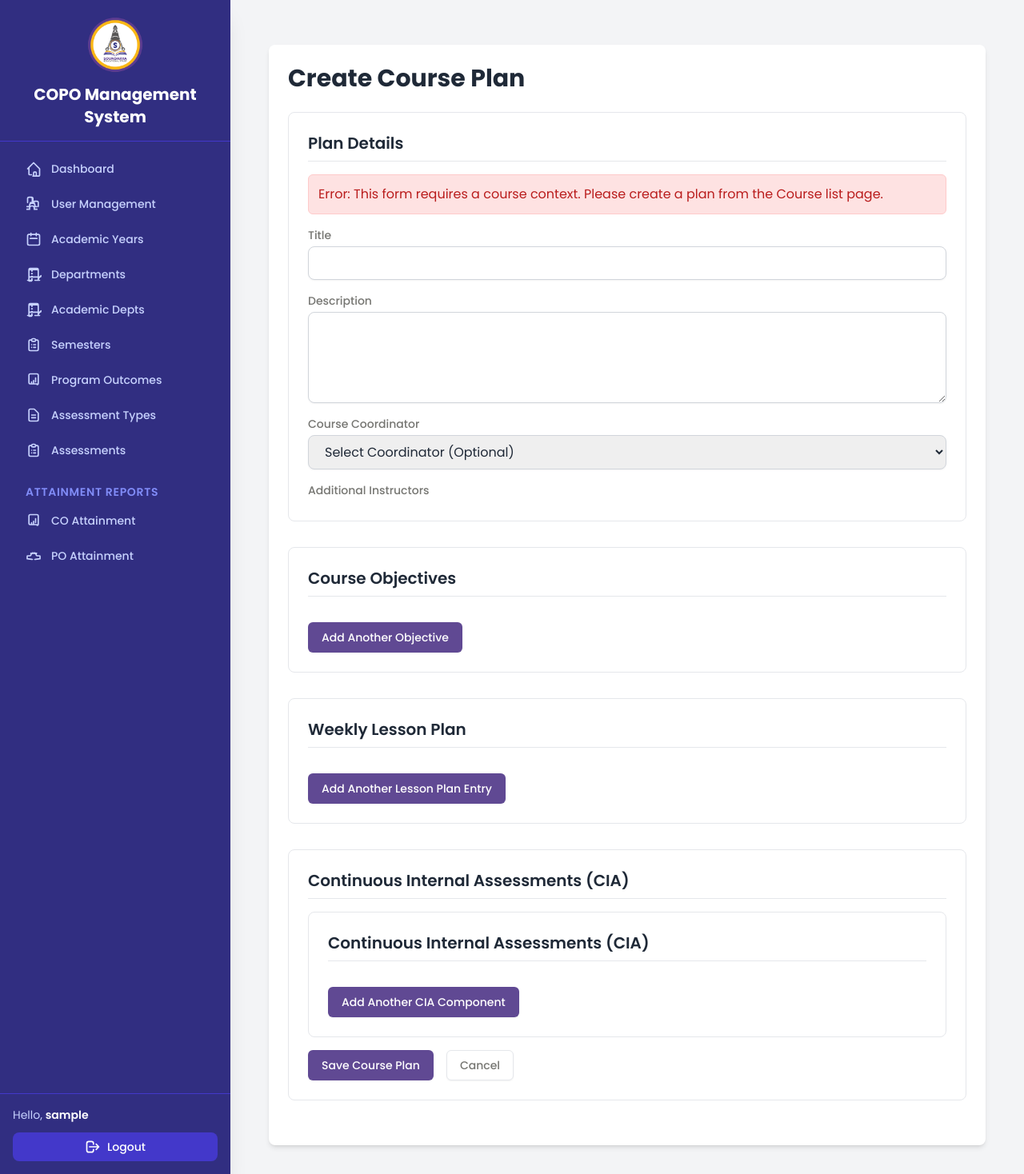
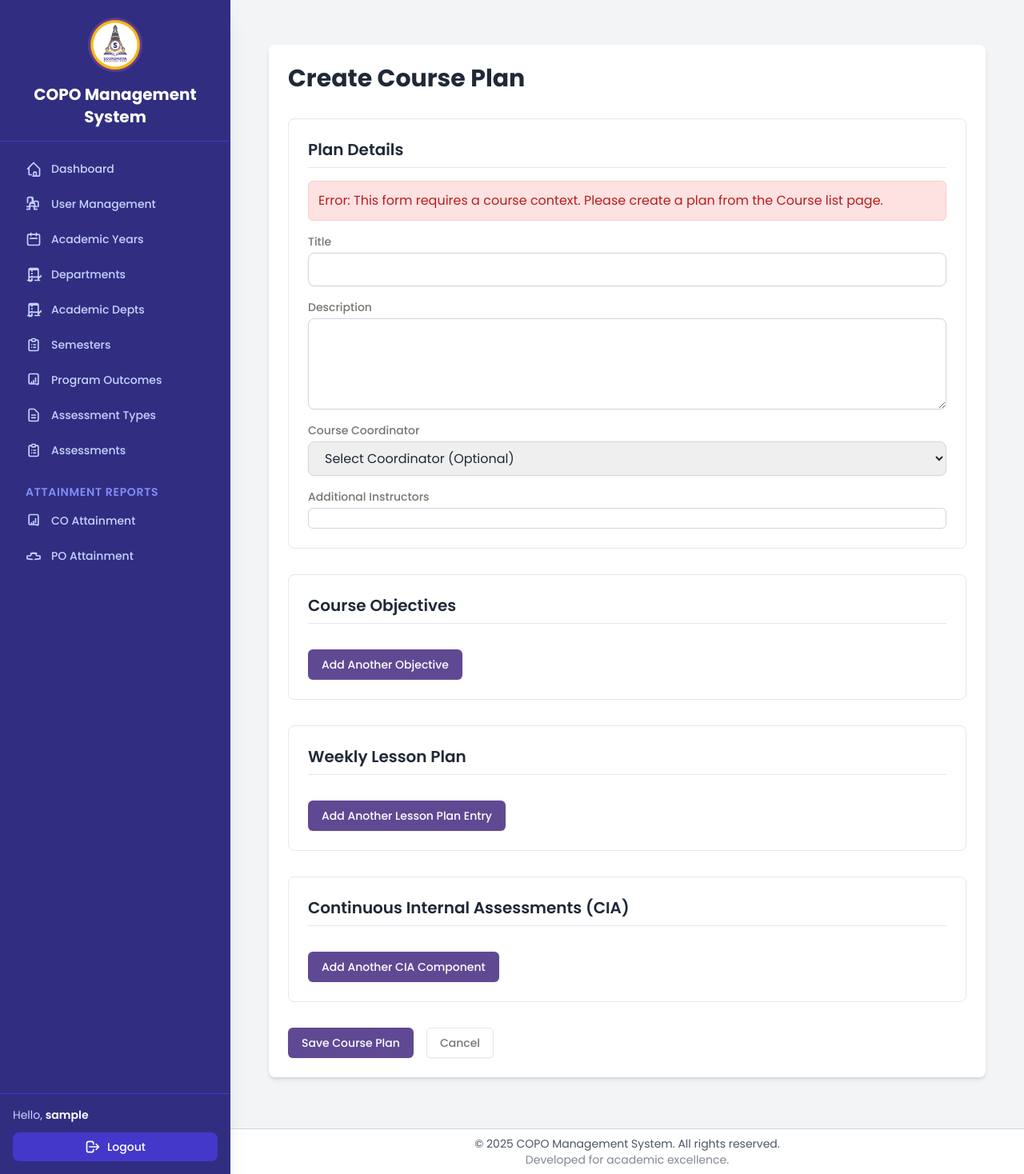
Before and after one commit to deepanshuSoni22/copo-management, a Django app: page /academics/course-plans/create/ in a window 1280 px wide. Shown: the whole page at 80% size. Run offline with Django 5.2, Linux system fonts and the light colour scheme; the visitor is signed in with stand-in values (Sample User, id 1); data comes from the database, SQL or seed files in the repository.

Commit message:
fix ui in course plan

```diff
--- a/academics/forms.py
+++ b/academics/forms.py
@@ -698,8 +698,8 @@ class CourseObjectiveForm(forms.ModelForm):
         model = CourseObjective
         fields = ['order', 'unit_number', 'objective_text']
         widgets = {
-            'order': forms.NumberInput(attrs={'class': 'mt-1 block w-16 px-2 py-1 border border-gray-300 rounded-lg shadow-sm focus:ring-indigo-500 focus:border-indigo-500 sm:text-sm'}),
-            'unit_number': forms.TextInput(attrs={'class': 'mt-1 block w-24 px-2 py-1 border border-gray-300 rounded-lg shadow-sm focus:ring-indigo-500 focus:border-indigo-500 sm:text-sm'}),
+            'order': forms.NumberInput(attrs={'class': 'mt-1 block w-16 px-2 py-1 border border-gray-300 rounded-lg shadow-sm focus:ring-indigo-500 focus:border-indigo-500 sm:text-base'}),
+            'unit_number': forms.TextInput(attrs={'class': 'mt-1 block w-24 px-2 py-1 border border-gray-300 rounded-lg shadow-sm focus:ring-indigo-500 focus:border-indigo-500 sm:text-base'}),
             'objective_text': forms.Textarea(attrs={
                 'class': 'mt-1 block w-full px-4 py-2 border border-gray-300 rounded-lg shadow-sm focus:ring-indigo-500 focus:border-indigo-500 sm:text-base',
                 'rows': 4}),
@@ -762,10 +762,10 @@ class CIAComponentForm(forms.ModelForm):
         model = CIAComponent
         fields = ['order', 'component_name', 'units_covered', 'cos_covered']
         widgets = {
-            'order': forms.NumberInput(attrs={'class': 'mt-1 block w-16 px-2 py-1 border border-gray-300 rounded-lg shadow-sm focus:ring-indigo-500 focus:border-indigo-500 sm:text-sm'}),
+            'order': forms.NumberInput(attrs={'class': 'mt-1 block w-16 px-2 py-1 border border-gray-300 rounded-lg shadow-sm focus:ring-indigo-500 focus:border-indigo-500 sm:text-base'}),
             'component_name': forms.TextInput(attrs={'class': 'mt-1 block w-full px-4 py-2 border border-gray-300 rounded-lg shadow-sm focus:ring-indigo-500 focus:border-indigo-500 sm:text-base'}),
-            'units_covered': forms.TextInput(attrs={'class': 'mt-1 block w-full px-2 py-1 border border-gray-300 rounded-lg shadow-sm focus:ring-indigo-500 focus:border-indigo-500 sm:text-sm', 'placeholder': 'e.g., UNIT 1 & 2'}),
-            'cos_covered': forms.SelectMultiple(attrs={'class': 'mt-1 block w-full px-2 py-1 border border-gray-300 rounded-lg shadow-sm focus:ring-indigo-500 focus:border-indigo-500 sm:text-sm h-24'}),
+            'units_covered': forms.TextInput(attrs={'class': 'mt-1 block w-full px-4 py-2 border border-gray-300 rounded-lg shadow-sm focus:ring-indigo-500 focus:border-indigo-500 sm:text-base', 'placeholder': 'e.g., UNIT 1 & 2'}),
+            'cos_covered': forms.CheckboxSelectMultiple(attrs={'class': 'mt-1 block'}),
         }
 
 # Formset for CIA Components
--- a/academics/templates/academics/course_plan_form.html
+++ b/academics/templates/academics/course_plan_form.html
@@ -61,17 +61,22 @@
                 </div>
                 <div>
                     <label for="{{ course_plan_form.instructors.id_for_label }}" class="block text-sm font-medium text-gray-default mb-1">{{ course_plan_form.instructors.label }}</label>
-                    <div class="mt-1 space-y-2"> {# Style for checkbox list #}
+
+                    <div class="max-h-48 overflow-y-auto border border-gray-300 rounded-md p-3 space-y-2">
                         {% for checkbox in course_plan_form.instructors %}
-                            <div class="flex items-center">
+                            <label
+                                for="{{ checkbox.id_for_label }}"
+                                class="flex items-center space-x-3 p-2 border rounded-md cursor-pointer transition duration-150 ease-in-out hover:bg-indigo-50"
+                            >
                                 {{ checkbox.tag }}
-                                <label for="{{ checkbox.id_for_label }}" class="ml-2 block text-sm font-medium text-gray-default cursor-pointer">
-                                    {{ checkbox.choice_label }}
+                                <span class="text-base text-gray-700">{{ checkbox.choice_label }}</span>
                             </label>
-                            </div>
                         {% endfor %}
                     </div>
+
+                    {% if course_plan_form.instructors.help_text %}
                         <p class="mt-1 text-xs text-gray-default">{{ course_plan_form.instructors.help_text }}</p>
+                    {% endif %}
                     {% if course_plan_form.instructors.errors %}
                         <p class="mt-2 text-sm text-red-600">{{ course_plan_form.instructors.errors.as_text }}</p>
                     {% endif %}
@@ -114,7 +119,7 @@
                                 {% if form.objective_text.errors %}<p class="mt-2 text-sm text-red-600">{{ form.objective_text.errors.as_text }}</p>{% endif %}
                             </div>
                             {% if form.instance.pk and can_edit_full_plan %}
-                            <div class="mt-4 pt-3 border-t border-gray-300 flex justify-end">
+                            <div class="mt-4 pt-3 border-t border-gray-300 flex justify-start">
                                 <label for="{{ form.DELETE.id_for_label }}" class="flex items-center text-sm text-red-600 hover:text-red-800 cursor-pointer transition-colors duration-150">
                                     <input type="checkbox" name="{{ form.DELETE.html_name }}" id="{{ form.DELETE.id_for_label }}" class="h-4 w-4 rounded border-gray-400 text-red-600 focus:ring-red-500">
                                     <span class="ml-2 font-medium">Mark for Deletion</span>
@@ -200,7 +205,7 @@
                                 {% if form.references.errors %}<p class="mt-2 text-sm text-red-600">{{ form.references.errors.as_text }}</p>{% endif %}
                             </div>
                             {% if form.instance.pk %}
-                            <div class="mt-4 pt-3 border-t border-gray-300 flex justify-end">
+                            <div class="mt-4 pt-3 border-t border-gray-300 flex justify-start">
                                 <label for="{{ form.DELETE.id_for_label }}" class="flex items-center text-sm text-red-600 hover:text-red-800 cursor-pointer transition-colors duration-150">
                                     <input type="checkbox" name="{{ form.DELETE.html_name }}" id="{{ form.DELETE.id_for_label }}" class="h-4 w-4 rounded border-gray-400 text-red-600 focus:ring-red-500">
                                     <span class="ml-2 font-medium">Mark for Deletion</span>
@@ -248,17 +253,7 @@
                 </button>
             </div>
 
-            {# --- CIA Components Formset --- #}
-            <div class="border border-border-default rounded-lg p-4 sm:p-6 space-y-4 mb-8">
-                <h2 class="text-lg sm:text-xl font-semibold text-gray-800 mb-4 border-b pb-2">Continuous Internal Assessments (CIA)</h2>
-                {{ cia_component_formset.management_form }}
-                {% if cia_component_formset.non_form_errors %}
-                    <div class="bg-red-100 text-red-700 border border-red-200 p-3 rounded-md mb-4">
-                        {% for error in cia_component_formset.non_form_errors %}
-                            <p>{{ error }}</p>
-                        {% endfor %}
-                    </div>
-                {% endif %}
+
             {# --- CORRECTED CIA Components Formset --- #}
             <div class="border border-border-default rounded-lg p-4 sm:p-6 space-y-4 mb-8">
                 <h2 class="text-lg sm:text-xl font-semibold text-gray-800 mb-4 border-b pb-2">Continuous Internal Assessments (CIA)</h2>
@@ -295,13 +290,26 @@
                                 {% if form.units_covered.errors %}<p class="mt-2 text-xs text-red-600">{{ form.units_covered.errors.as_text }}</p>{% endif %}
                             </div>
                             <div class="mt-4">
-                                    <label for="{{ form.cos_covered.id_for_label }}" class="block text-sm font-medium text-gray-default mb-1">{{ form.cos_covered.label }}</label>
-                                    {{ form.cos_covered }}
-                                    <p class="mt-1 text-xs text-gray-default">{{ form.cos_covered.help_text }}</p>
-                                    {% if form.cos_covered.errors %}<p class="mt-2 text-sm text-red-600">{{ form.cos_covered.errors.as_text }}</p>{% endif %}
+                                <label class="block text-sm font-medium text-gray-default mb-1">{{ form.cos_covered.label }}</label>
+
+                                <div class="max-h-48 overflow-y-auto border border-gray-300 rounded-md p-3 space-y-2">
+                                    {% for checkbox in form.cos_covered %}
+                                        <label
+                                            for="{{ checkbox.id_for_label }}"
+                                            class="flex items-center space-x-3 p-2 border rounded-md cursor-pointer transition duration-150 ease-in-out hover:bg-indigo-50"
+                                            >
+                                            {{ checkbox.tag }}
+                                            <span class="text-sm text-gray-700">{{ checkbox.choice_label }}</span>
+                                        </label>
+                                    {% endfor %}
+                                </div>
+
+                                {% if form.cos_covered.errors %}
+                                    <p class="mt-2 text-sm text-red-600">{{ form.cos_covered.errors.as_text }}</p>
+                                {% endif %}
                             </div>
                             {% if form.instance.pk and can_edit_full_plan %}
-                                <div class="mt-4 pt-3 border-t border-gray-300 flex justify-end">
+                            <div class="mt-4 pt-3 border-t border-gray-300 flex justify-start">
                                 <label for="{{ form.DELETE.id_for_label }}" class="flex items-center text-sm text-red-600 hover:text-red-800 cursor-pointer transition-colors duration-150">
                                     <input type="checkbox" name="{{ form.DELETE.html_name }}" id="{{ form.DELETE.id_for_label }}" class="h-4 w-4 rounded border-gray-400 text-red-600 focus:ring-red-500">
                                     <span class="ml-2 font-medium">Mark for Deletion</span>
@@ -311,7 +319,6 @@
                         </div>
                     {% endfor %}
                 </div>
-
                 <div id="empty-cia-form" style="display: none;">
                     <div class="relative bg-light-gray-bg p-3 rounded-md border border-border-default">
                         <h3 class="text-sm font-semibold text-gray-900 mb-2">CIA Component #__prefix__</h3>
@@ -359,6 +366,8 @@
 {% endblock %}
 
 {% block extra_js %}
+{{ block.super }}  {# <-- ADD THIS CRITICAL LINE #}
+
 <script>
     document.addEventListener('DOMContentLoaded', function() {
         let hasUnsavedChanges = false;
--- a/static/dist/output.css
+++ b/static/dist/output.css
@@ -852,6 +852,10 @@ video {
   height: 100vh;
 }
 
+.max-h-48{
+  max-height: 12rem;
+}
+
 .max-h-72{
   max-height: 18rem;
 }
@@ -1003,6 +1007,10 @@ video {
 
 .items-center{
   align-items: center;
+}
+
+.justify-start{
+  justify-content: flex-start;
 }
 
 .justify-end{
@@ -1079,6 +1087,12 @@ video {
   margin-bottom: calc(1.5rem * var(--tw-space-y-reverse));
 }
 
+.space-y-8 > :not([hidden]) ~ :not([hidden]){
+  --tw-space-y-reverse: 0;
+  margin-top: calc(2rem * calc(1 - var(--tw-space-y-reverse)));
+  margin-bottom: calc(2rem * var(--tw-space-y-reverse));
+}
+
 .divide-y > :not([hidden]) ~ :not([hidden]){
   --tw-divide-y-reverse: 0;
   border-top-width: calc(1px * calc(1 - var(--tw-divide-y-reverse)));
@@ -1183,6 +1197,11 @@ video {
 .border-gray-300{
   --tw-border-opacity: 1;
   border-color: rgb(209 213 219 / var(--tw-border-opacity, 1));
+}
+
+.border-gray-400{
+  --tw-border-opacity: 1;
+  border-color: rgb(156 163 175 / var(--tw-border-opacity, 1));
 }
 
 .border-green-200{
@@ -1769,6 +1788,12 @@ video {
   transition-duration: 150ms;
 }
 
+.transition-colors{
+  transition-property: color, background-color, border-color, text-decoration-color, fill, stroke;
+  transition-timing-function: cubic-bezier(0.4, 0, 0.2, 1);
+  transition-duration: 150ms;
+}
+
 .transition-opacity{
   transition-property: opacity;
   transition-timing-function: cubic-bezier(0.4, 0, 0.2, 1);
@@ -1797,6 +1822,10 @@ video {
   transition-timing-function: cubic-bezier(0.4, 0, 0.2, 1);
 }
 
+.ease-out{
+  transition-timing-function: cubic-bezier(0, 0, 0.2, 1);
+}
+
 .hover\:scale-105:hover{
   --tw-scale-x: 1.05;
   --tw-scale-y: 1.05;
@@ -1828,6 +1857,11 @@ video {
   background-color: rgb(249 250 251 / var(--tw-bg-opacity, 1));
 }
 
+.hover\:bg-green-50:hover{
+  --tw-bg-opacity: 1;
+  background-color: rgb(240 253 244 / var(--tw-bg-opacity, 1));
+}
+
 .hover\:bg-green-700:hover{
   --tw-bg-opacity: 1;
   background-color: rgb(21 128 61 / var(--tw-bg-opacity, 1));
@@ -1882,9 +1916,19 @@ video {
   color: rgb(17 24 39 / var(--tw-text-opacity, 1));
 }
 
+.hover\:text-green-900:hover{
+  --tw-text-opacity: 1;
+  color: rgb(20 83 45 / var(--tw-text-opacity, 1));
+}
+
 .hover\:text-indigo-700:hover{
   --tw-text-opacity: 1;
   color: rgb(67 56 202 / var(--tw-text-opacity, 1));
+}
+
+.hover\:text-red-800:hover{
+  --tw-text-opacity: 1;
+  color: rgb(153 27 27 / var(--tw-text-opacity, 1));
 }
 
 .hover\:text-red-900:hover{
```
Lines whose indentation alone changed are shown as unchanged.
